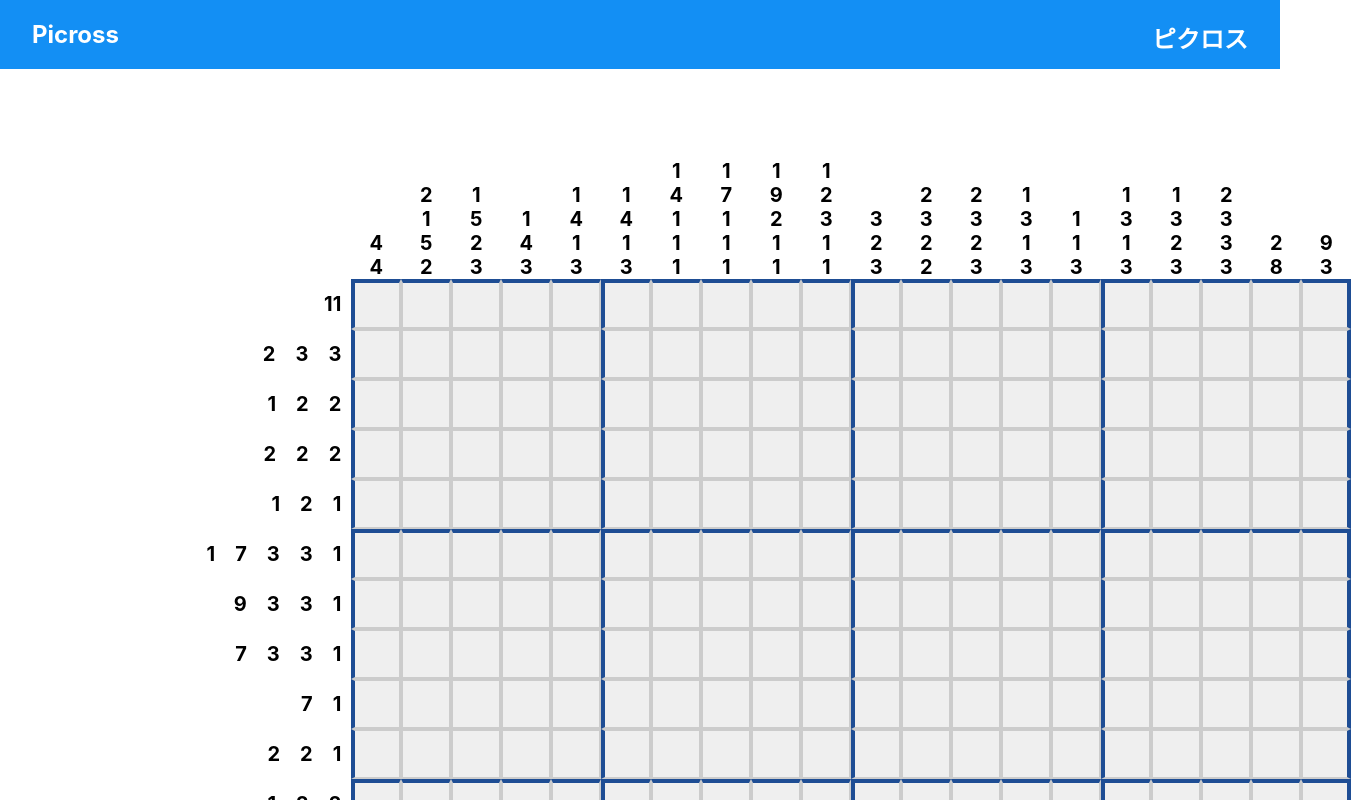
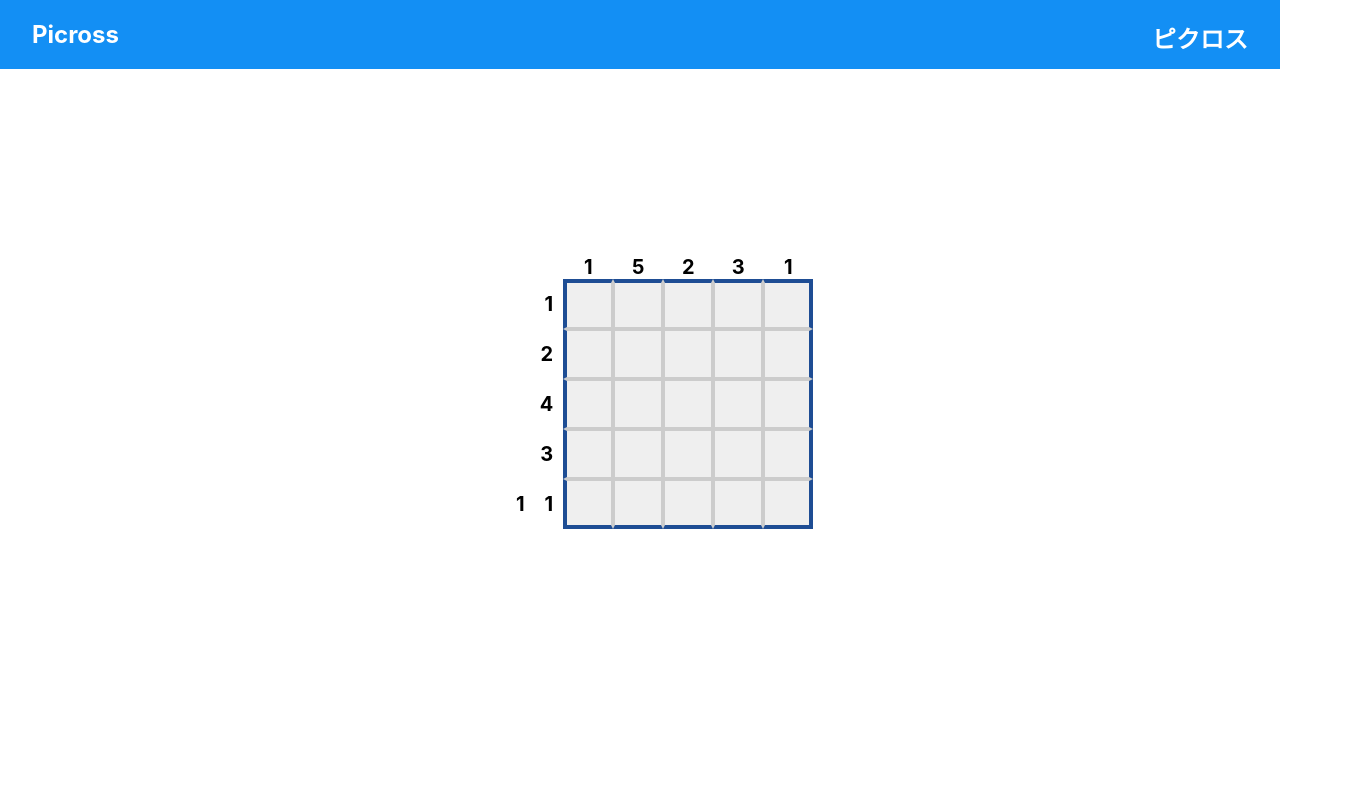
Before and after one commit to Pashinuyk/Picross, a React (Create React App) app: page / in a window 1280 px wide. Shown: the top 800 px of the page, 1351 px wide, since content can reach past the window. Built offline with nearby package versions, Linux system fonts and the light colour scheme.

Commit message:
Добавлена матрица решений; переработана система распознавания ответов

```diff
--- a/src/App.js
+++ b/src/App.js
@@ -4,6 +4,7 @@ import GameField from './components/GameField'
 const num = 2
 
 const App = (props) => {
+      console.log('Starts rendering!')
       return (
         <div className='App'>
           <GameField level={props.level} />
--- a/src/components/GameField.css
+++ b/src/components/GameField.css
@@ -21,8 +21,16 @@ button {
       border-left: solid 4px #1E4D94
 }
 
-.ChoosenOne {
+.choosenOne {
       background-color: #138ff4;
+}
+
+.backlightChoosen {
+      background-color: rgb(30, 187, 192)
+}
+
+.wrongOne {
+      background-color: red;
 }
 
 .redrawnNumber {
@@ -32,7 +40,3 @@ button {
 .backlight {
       background-color: rgb(46, 204, 113, 0.4)
 }
-
-.backlightChoosen {
-      background-color: rgb(30, 187, 192)
-}
--- a/src/components/GameField.js
+++ b/src/components/GameField.js
@@ -2,57 +2,16 @@ import './GameField.css'
 import { Stack } from 'immutable'
 import { useState } from 'react'
 
-const num = 5
+const num = 0
 
-function AimingField(el) {
-  el.target.parentElement.children[1+Number(el.target.id.split(' ')[1])].classList.toggle('backlight')
-  document.getElementById('H ' + String(Math.floor(Number(el.target.id.split(' ')[0])))).classList.toggle('backlight')
+function ChangeSolMatrix(table, value, row, col) {
+  table[row][col] = value
 
-}
-
-function AimingTipsH(el, size) {
-  console.log(el.currentTarget.id)
-
-  for (let i=0; i<size; i++) {
-    let elem = document.getElementById(`${el.currentTarget.id.split(' ')[1]} ${i}`)
-    if (elem.classList.contains('ChoosenOne')) elem.classList.toggle('backlightChoosen')
-    else elem.classList.toggle('backlight')
-  }
-}
-
-function AimingTipsV(el, size) {
-  console.log(el.currentTarget.id)
-
-  for (let i=0; i<size; i++) {
-    let elem = document.getElementById(`${i} ${el.currentTarget.id.split(' ')[1]}`)
-    if (elem.classList.contains('ChoosenOne')) elem.classList.toggle('backlightChoosen')
-    else document.getElementById(`${i} ${el.currentTarget.id.split(' ')[1]}`).classList.toggle('backlight')
-  }
-}
-
-// Действие при клике ЛКМ по клетке
-const Mess = (el, key) => {
-
-  if (el.target.innerHTML = 'X') el.target.innerHTML = ''
-
-  el.target.classList.add('ChoosenOne')
-  console.log(el.target.id)
-}
-
-// Действие при клике ПКМ по клетке
-const Otmetka = (el) => {
-  el.preventDefault();
-
-  if (el.target.classList.contains('ChoosenOne')) return
-
-  if (el.target.innerHTML == 'X') el.target.innerHTML = ''
-  else el.target.innerHTML = 'X'
-
-  console.log(el.target.parentElement.children[15])
+  return table
 }
 
 // Размещение чисел-подсказок сбоку
-function HorizontTips(str) {
+function HorizontalTipsPlace(str) {
   let stack = [...new Stack]
   str.reduce((product, item, index) => {
 
@@ -71,7 +30,7 @@ function HorizontTips(str) {
 }
 
 // Размещение чисел-подсказок сверху
-function VerticalTips(table) {
+function VerticalTipsPlace(table) {
   let stack = [...new Stack]
   let tableStack = [...new Stack]
   let counter = 0
@@ -99,19 +58,82 @@ function VerticalTips(table) {
   return(tableStack)
 }
 
-// Перекраска чисел-подсказок
+//Выделение строк с числами-подсказками когда курсор
+//над кнопками
+function AimingField(el) {
+  el.target.parentElement.children[1+Number(el.target.id.split(' ')[1])].classList.toggle('backlight')
+  document.getElementById('H ' + String(Math.floor(Number(el.target.id.split(' ')[0])))).classList.toggle('backlight')
+
+}
+
+function LengthCount(str, ind) {
+
+}
+
+//Выделение поля когда курсор на
+//боковых числах-подсказках
+function AimingTipsH(el, size) {
+  //console.log(el.currentTarget.id)
+
+  for (let i=0; i<size; i++) {
+    let elem = document.getElementById(`${el.currentTarget.id.split(' ')[1]} ${i}`)
+    if (elem.classList.contains('choosenOne')) elem.classList.toggle('backlightChoosen')
+    else elem.classList.toggle('backlight')
+  }
+}
+
+//Выделение поля когда курсор на
+//верхних числах-подсказках
+function AimingTipsV(el, size) {
+  //console.log(el.currentTarget.id)
+
+  for (let i=0; i<size; i++) {
+    let elem = document.getElementById(`${i} ${el.currentTarget.id.split(' ')[1]}`)
+    if (elem.classList.contains('choosenOne')) elem.classList.toggle('backlightChoosen')
+    else document.getElementById(`${i} ${el.currentTarget.id.split(' ')[1]}`).classList.toggle('backlight')
+  }
+}
+
+// Перекраска чисел-подсказок при нажатии по ним
 function NumbersRecolor(el) {
   if (!el.target.classList.contains('redrawnNumber')) el.target.className = 'redrawnNumber'
   else el.target.classList.remove('redrawnNumber')
 }
 
+// Действие при клике ЛКМ или ПКМ по клетке
+const ButtonAction = (OGtable, table, change, el, value) => {
+  el.preventDefault();
+
+  const row = el.target.id.split(' ')[0]
+  const col = el.target.id.split(' ')[1]
+
+  if (table[row][col] == 1 || table[row][col] == 3) return
+
+  const newTable = table.map(row => [...row])
+
+  if (OGtable[row][col] != 1 && value == 1) {
+    change(ChangeSolMatrix(newTable, 3, row, col))
+  }
+  else if (newTable[row][col] == 2 && value == 2) change(ChangeSolMatrix(newTable, 0, row, col))
+  else change(ChangeSolMatrix(newTable, value, row, col))
+
+}
+
+// Проверка на правильный ответ
+const CheckForCorrectness = () => {
+
+}
+
 const GameField = (props) => {
 
-    const [solMatrix, changeSolution] = useState(Array
-      .from({length: props.level[0].content.length}, () => Array(props.level[0].content[0].length).fill(0)))
+    const OGtable = props.level[num].content
+    const rows = OGtable.length;
+    const cols = OGtable.length;
+
+    const [solMatrix, changeSolution] = useState(
+      Array.from({ length: rows }, () => Array(cols).fill(0))
+    );
     const [Dragging, setDragging] = useState(false)
-    console.log('ORIGINAL MATRIX: ', props.level)
-    console.log('SOLUTION MATRIX: ', solMatrix)
 
     return (
             <div style={{display: 'grid',
@@ -120,13 +142,13 @@ const GameField = (props) => {
               width: 'max-content',
               margin: 'auto'
              }}>
+
              {/* Верхние подсказки */}
-
           <div></div>
-          {VerticalTips(props.level[num].content).map((str, ind) =>
+          {VerticalTipsPlace(props.level[num].content).map((str, ind) =>
             <div id={'V ' + ind}
-              onMouseOver={(e) => AimingTipsV(e, props.level[num].content.length)}
-              onMouseOut={(e) => AimingTipsV(e, props.level[num].content.length)}
+              onMouseOver={(e) => AimingTipsV(e, solMatrix.length)}
+              onMouseOut={(e) => AimingTipsV(e, solMatrix.length)}
               style={{display: 'flex', overflowY: 'auto',
               flexDirection: 'column-reverse'
             }}>
@@ -140,19 +162,19 @@ const GameField = (props) => {
 
 
 
-          {props.level[num].content.map((str, ind1) =>
+          {solMatrix.map((str, ind1) =>
           <>
                 {/* Боковые подсказки */}
                 <div id={'H' + ' ' + ind1}
-                onMouseOver={(e) => AimingTipsH(e, props.level[num].content[ind1].length)}
-                onMouseOut={(e) => AimingTipsH(e, props.level[num].content[ind1].length)}
+                onMouseOver={(e) => AimingTipsH(e, solMatrix[ind1].length)}
+                onMouseOut={(e) => AimingTipsH(e, solMatrix[ind1].length)}
                 style={{display: 'flex',
                   alignItems: 'center',
                   flexDirection: 'row-reverse',
                   fontSize: '20px',
                   fontWeight: 'bold',
                   overflowX: 'auto',
-                  }}>{HorizontTips(str).reverse().map((val) =>
+                }}>{HorizontalTipsPlace(props.level[num].content[ind1]).reverse().map((val) =>
                   <div style={{margin: '0px 10px'}}
                     onClick={(e) => NumbersRecolor(e)}>
                       {val}
@@ -162,27 +184,27 @@ const GameField = (props) => {
                {/* Игровое поле */}
                { str.map((val, ind2) =>
                   <button id={ind1 + ' ' + ind2}
-                    onClick={(e) => Mess(e)}
+                    onClick={(e) => ButtonAction(OGtable, solMatrix, changeSolution, e, 1)}
+                    onContextMenu={(e) => ButtonAction(OGtable, solMatrix, changeSolution, e, 2)}
                     onMouseOver={(e) => AimingField(e)}
                     onMouseOut={(e) => AimingField(e)}
-                    onContextMenu={(e) => Otmetka(e)}
-                    className={ind1 == props.level[num].content.length-1 && ind2 == 0 ? 'borderLeft borderBottom'
+                    className={(ind1 == solMatrix.length-1 && ind2 == 0 ? 'borderLeft borderBottom'
                       : ind1 == 0 && ind2 % 5 == 0 ? 'borderTop borderLeft'
-                    : ind1 == props.level[num].content.length-1 && ind2 % 5 == 0 ? 'borderBottom borderLeft'
+                      : ind1 == solMatrix.length-1 && ind2 % 5 == 0 ? 'borderBottom borderLeft'
                       : ind1 % 5 == 0 && ind2 == 0 ? 'borderLeft borderTop'
-                    : ind1 % 5 == 0 && ind2 == props.level[num].content[ind1].length-1 ? 'borderRight borderTop'
-                    : ind1 == 0 && ind2 == props.level[num].content[ind1].length-1 ? 'borderRight borderTop'
+                      : ind1 % 5 == 0 && ind2 == solMatrix[ind1].length-1 ? 'borderRight borderTop'
+                      : ind1 == 0 && ind2 == solMatrix[ind1].length-1 ? 'borderRight borderTop'
                       : ind1 == 0 && ind2 == 0 ? 'borderTop borderLeft'
                       : ind1 == 0 ? 'borderTop'
                       : ind2 == 0 ? 'borderLeft'
-                    : ind1 == props.level[num].content.length-1 && ind2 == props.level[num].content[ind1].length-1 ? 'borderRight borderBottom'
-                    : ind1 == props.level[num].content.length-1 ? 'borderBottom'
-                    : ind2 == props.level[num].content[ind1].length-1 ? 'borderRight'
+                      : ind1 == solMatrix.length-1 && ind2 == solMatrix[ind1].length-1 ? 'borderRight borderBottom'
+                      : ind1 == solMatrix.length-1 ? 'borderBottom'
+                      : ind2 == solMatrix[ind1].length-1 ? 'borderRight'
 
                       : ind1 % 5 == 0 && ind2 % 5 == 0 ? 'borderTop borderLeft'
                       : ind1 % 5 == 0 ? 'borderTop'
                       : ind2 % 5 == 0 ? 'borderLeft'
-                    : ''}></button>
+                      : '') + (val == 1 ? ' choosenOne' : val == 3 ? ' wrongOne' : '')}>{val == 2 ? 'X' : ''}</button>
                 )}</>
           )}</div>
     )
```
Lines whose indentation alone changed are shown as unchanged.
